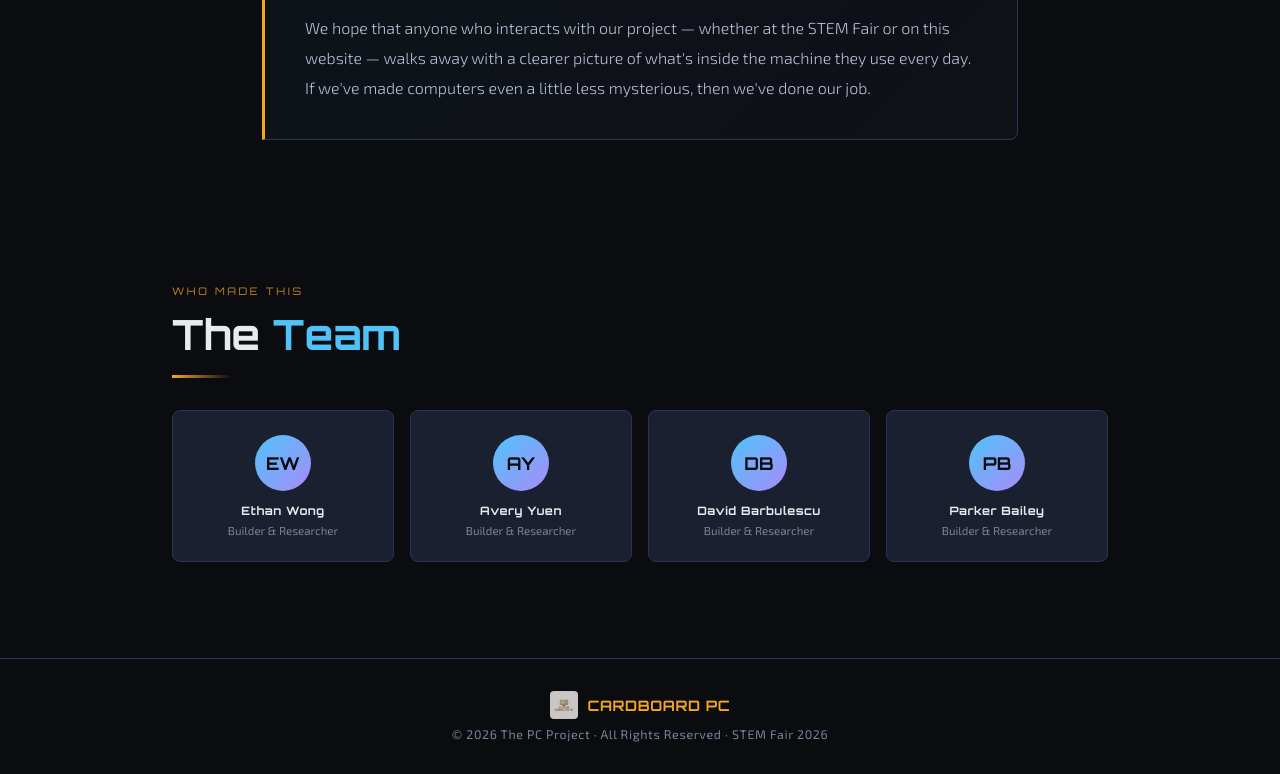
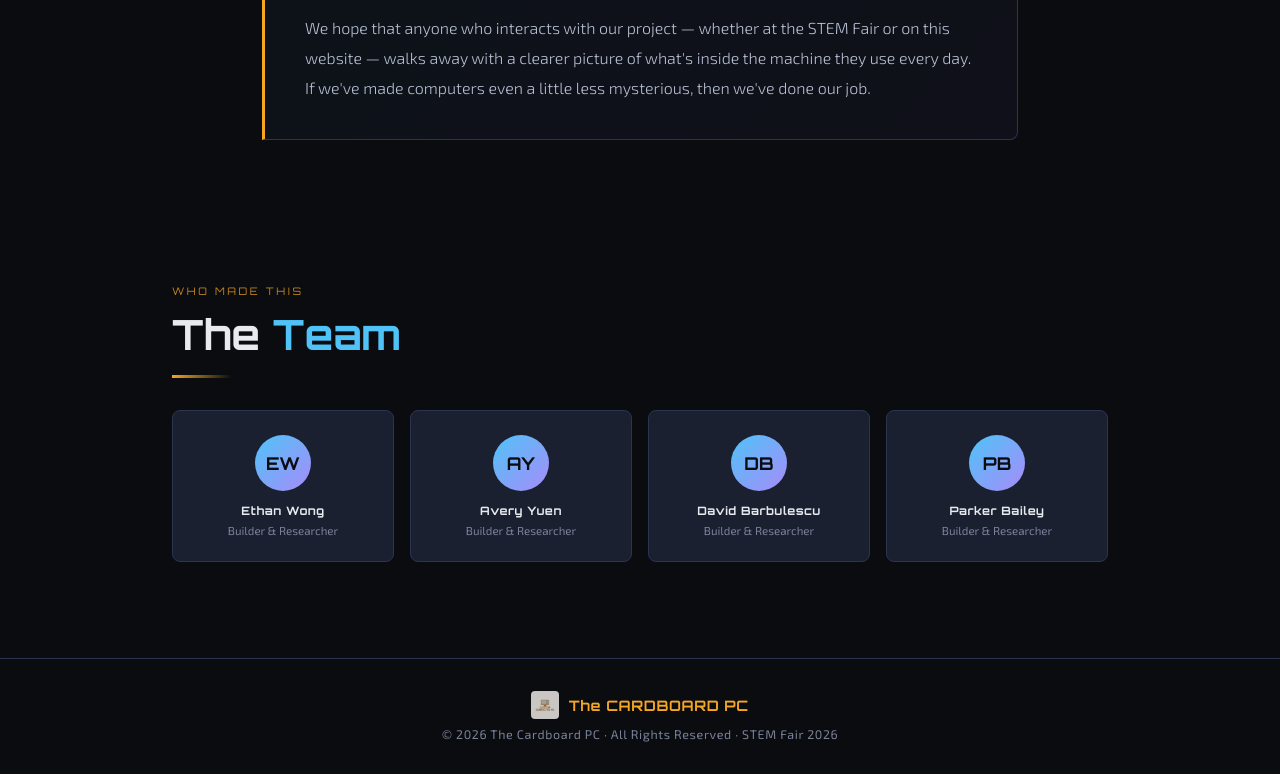
Before and after one commit to Ethan04459/the-cardboard-pc, a plain HTML site: page index.html in a window 1280 px wide. Shown: the part 9185-9959 px from the top of the page. Drawn offline with Linux system fonts and the light colour scheme.

Commit message:
Update footer text in index.html

```diff
--- a/index.html
+++ b/index.html
@@ -949,9 +949,9 @@
 <footer>
   <div class="footer-logo">
     <img src="logo.png" alt="Cardboard PC" onerror="this.style.display='none'">
-    <span>CARDBOARD PC</span>
+    <span>The CARDBOARD PC</span>
   </div>
-  © 2026 The PC Project · All Rights Reserved · STEM Fair 2026
+  © 2026 The Cardboard PC · All Rights Reserved · STEM Fair 2026
 </footer>
 
 <script>
```
